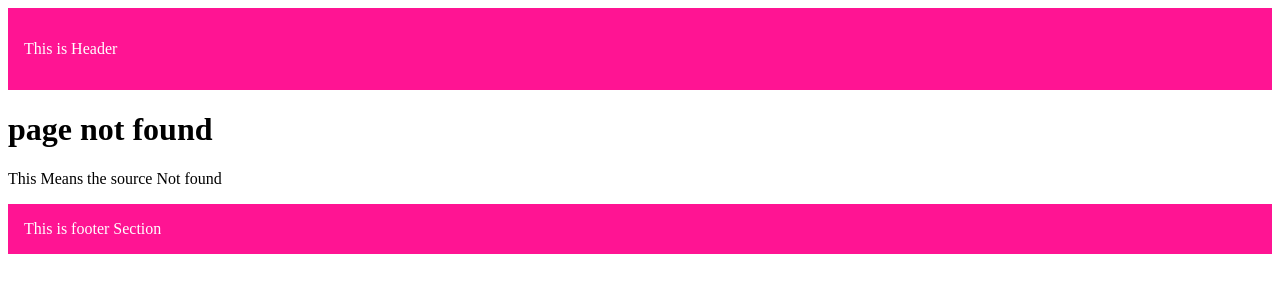
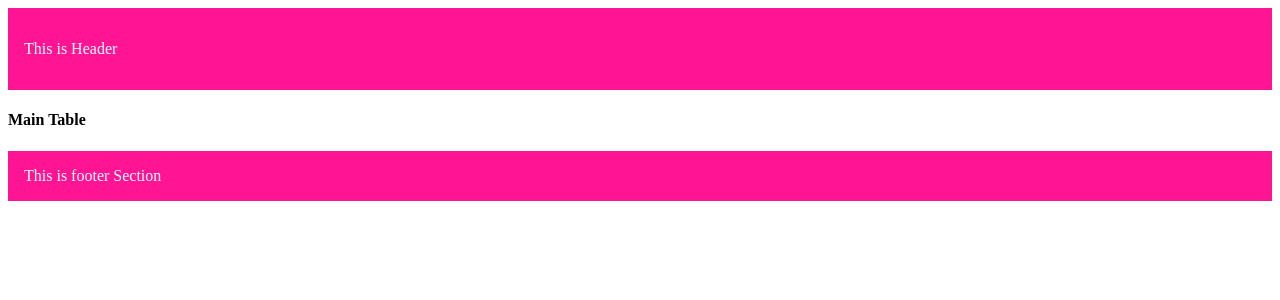
Before and after one commit to aliabbasmaryami/Nextjs, a Next.js app: page /table in a window 1280 px wide. Before the commit this address had no page. Shown: the top 300 px of the page. Built offline with nearby package versions, Linux system fonts and the light colour scheme.

Commit message:
adding table

```diff
--- /dev/null
+++ b/src/app/table/page.tsx
@@ -0,0 +1,7 @@
+export default function Table(){
+    return(
+        <div>
+            <h4>Main Table</h4>
+        </div>
+    )
+}
```
